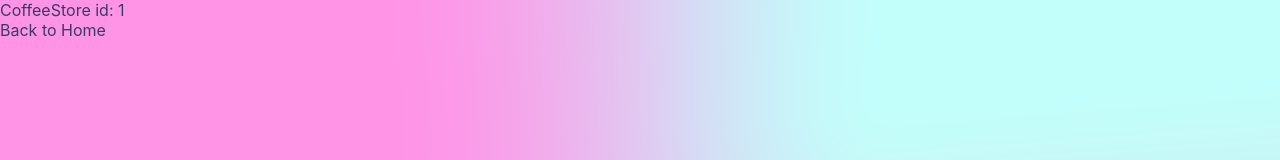
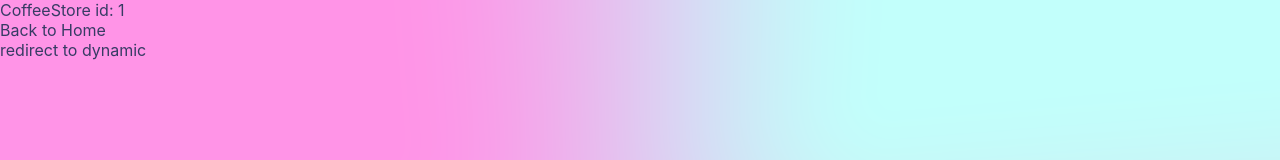
Before and after one commit to chaudhuree/na-coffeeKhor, a Next.js app: page /coffee-store/1 in a window 1280 px wide. Shown: the top 160 px of the page. Built offline with nearby package versions, Linux system fonts and the light colour scheme.

Commit message:
docs: created dynamic link system

```diff
--- a/pages/coffee-store/[id].js
+++ b/pages/coffee-store/[id].js
@@ -7,7 +7,8 @@
   console.log(route);
   return <div>CoffeeStore id: {route.query.id}
   <div></div>
-  <Link href='/'><a>Back to Home</a></Link>
+  <Link href='/'><a>Back to Home</a></Link> <br />
+  <Link href='/coffee-store/dynamic'><a>redirect to dynamic</a></Link>
   </div>;
 }
 
```
